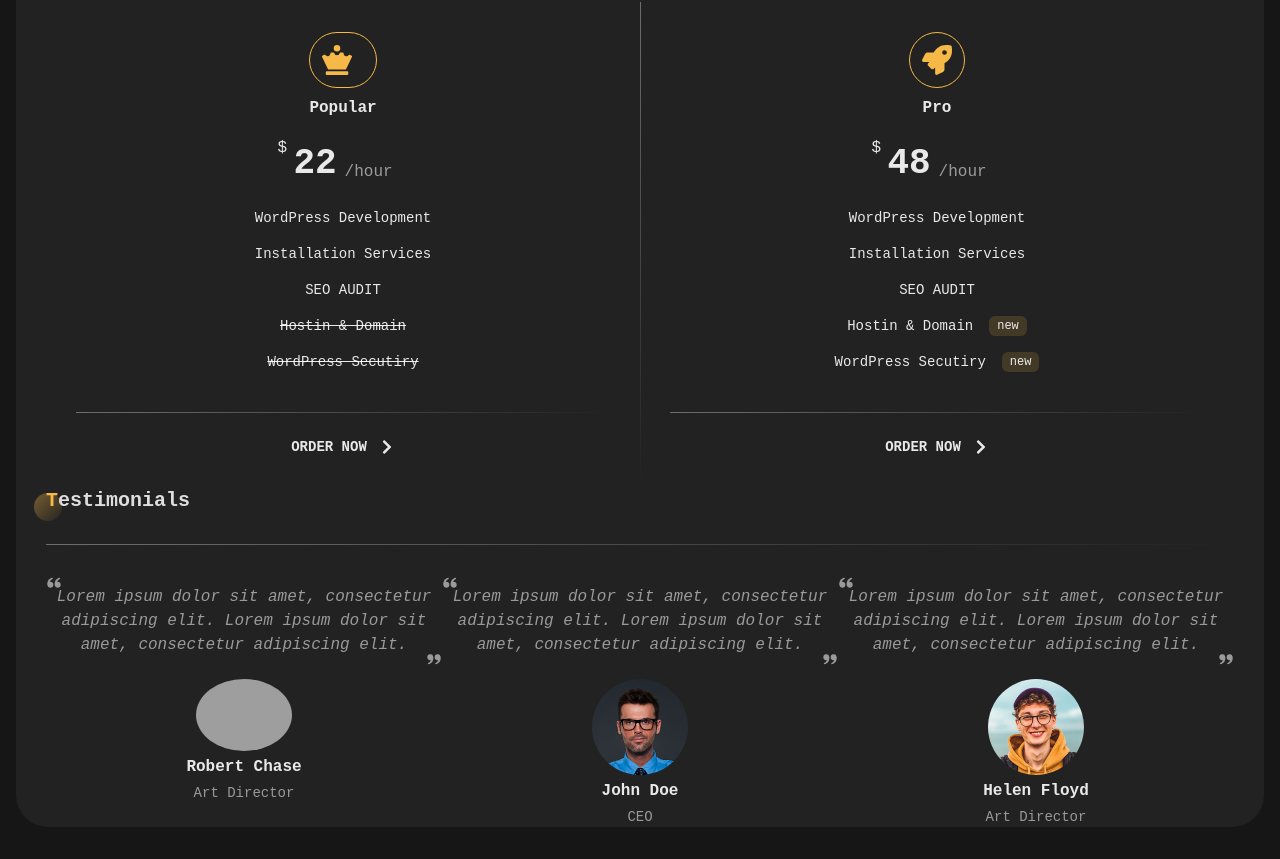
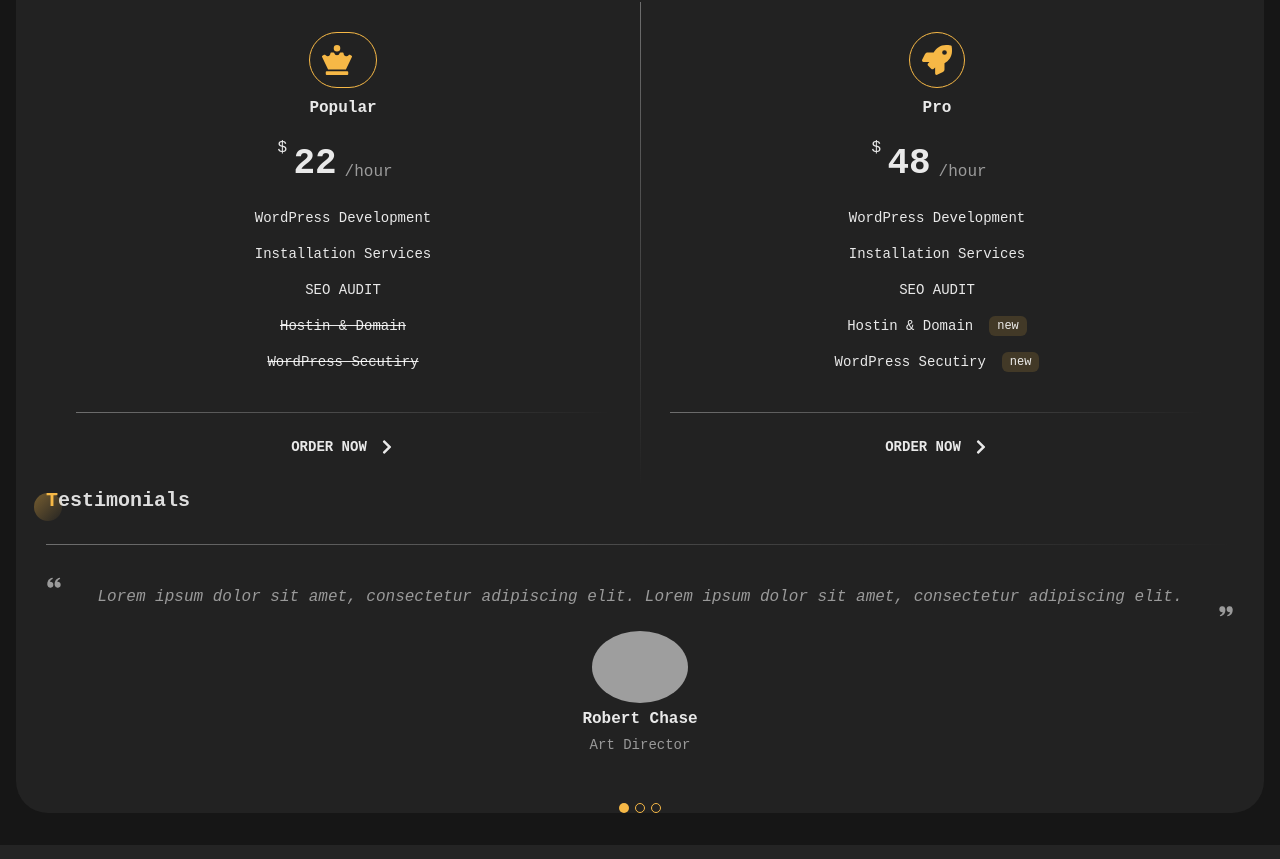
Before and after one commit to aehamdy/my-portfolio, a React (Vite) app: page / in a window 1280 px wide. Shown: the part 1573-2432 px from the top of the page. Built offline with nearby package versions, Linux system fonts and the light colour scheme; grey boxes are pictures that could not be loaded; a web font is replaced by a local one.

Commit message:
feat: Add dot indicators to select/indicate desired/current testimonial slide

```diff
--- a/src/components/Testimonials.jsx
+++ b/src/components/Testimonials.jsx
@@ -1,16 +1,30 @@
 import { BiSolidQuoteAltLeft, BiSolidQuoteAltRight } from "react-icons/bi";
 import { testimonials } from "../data/testimonials";
 import SectionTitle from "./SectionTitle";
+import { useState } from "react";
 
 function Testimonials() {
+  const [currentIndex, setCurrentIndex] = useState(0);
+
+  const goToSlide = (index) => {
+    setCurrentIndex(index);
+  };
+
   return (
     <section>
       <SectionTitle title="testimonials" />
       <div className="flex flex-col items-center gap-6">
         <div className="flex w-full overflow-hidden select-none">
-          <div className="flex w-full transition-transform duration-500 ease-in-out">
+          <div
+            className="flex w-full transition-transform duration-500 ease-in-out"
+            style={{ transform: `translateX(-${currentIndex * 100}%)` }}
+          >
             {testimonials.map((item, i) => (
-              <div key={i} className="flex flex-col gap-3">
+              <div
+                key={i}
+                className="flex-shrink-0 w-full flex flex-col gap-3"
+                style={{ minWidth: "100%" }}
+              >
                 <div>
                   <p className="relative p-2.5 italic text-medium-gray dark:text-neutral-gray duration-short">
                     <span className="absolute top-0 left-0">
@@ -37,6 +51,19 @@ function Testimonials() {
             ))}
           </div>
         </div>
+        <div className="flex items-center gap-1.5">
+          {testimonials.map((_, i) => (
+            <span
+              key={i}
+              onClick={() => goToSlide(i)}
+              className={`w-2.5 h-2.5 rounded-full cursor-pointer ${
+                currentIndex === i
+                  ? "bg-accent"
+                  : "bg-transparent border border-accent"
+              }`}
+            ></span>
+          ))}
+        </div>
       </div>
     </section>
   );
```
